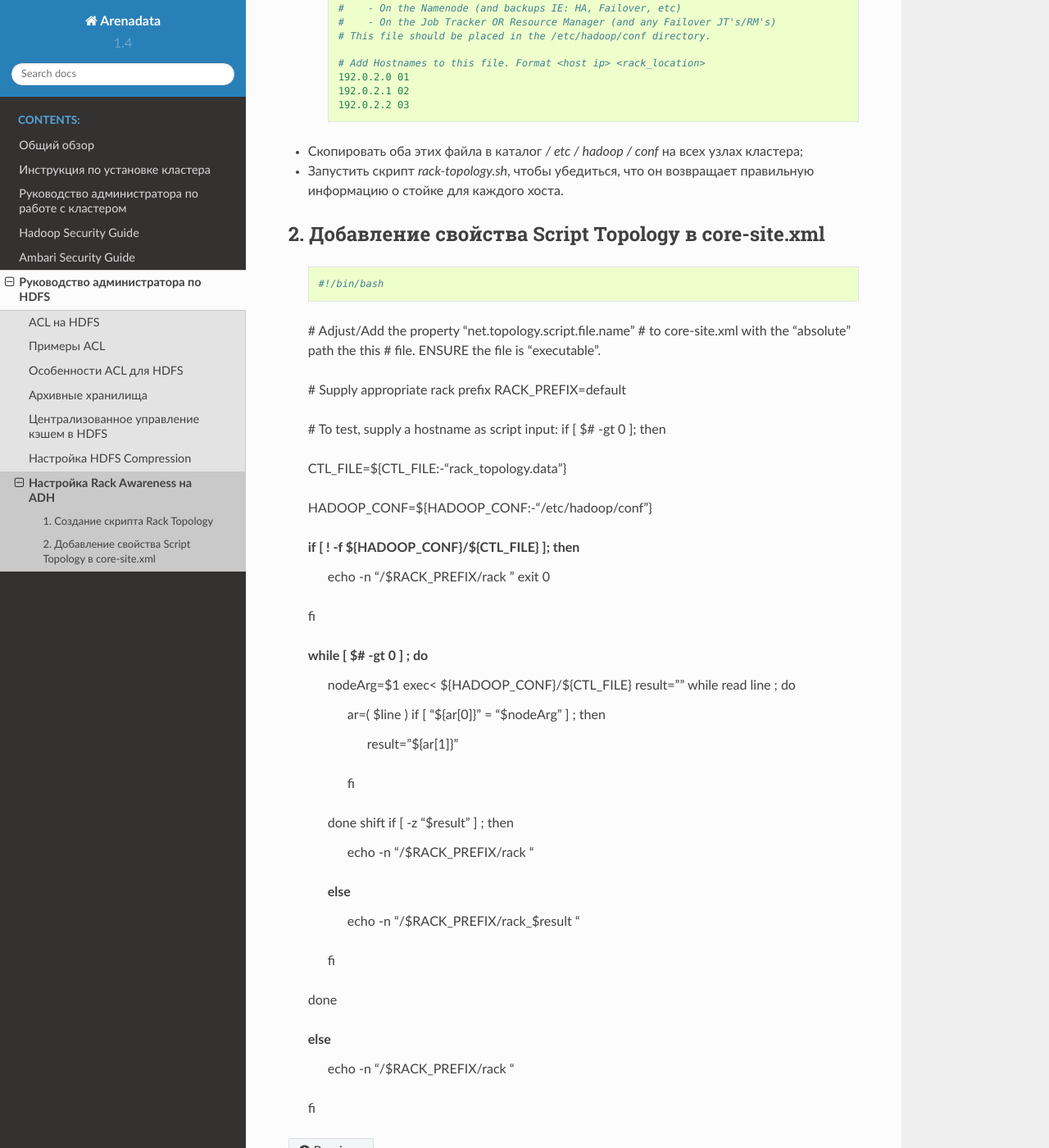
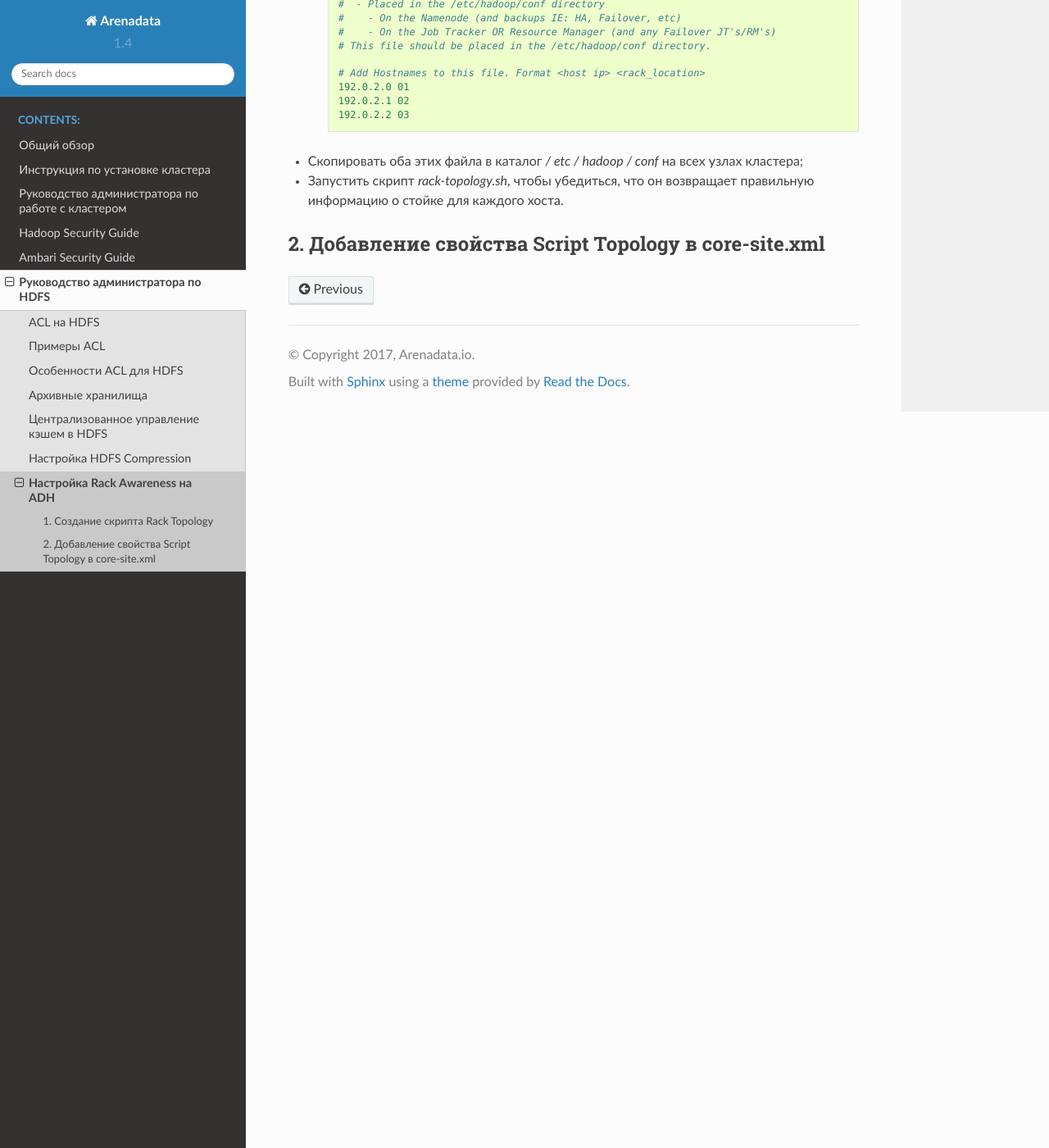
Before and after one commit to arenadata/docs_adps, a Sphinx documentation site: the page built from source/HDFSadmin/RackAwareness.rst, in a window 1280 px wide and 1400 px high, scrolled down 1316 px. Shown: the whole window at 82% size. Built offline with Sphinx 7.4.7 and the Read the Docs theme 2.0.0, drawn with Linux system fonts in a browser that asks for light colours.

Commit message:
Update RackAwareness.rst

```diff
--- a/source/HDFSadmin/RackAwareness.rst
+++ b/source/HDFSadmin/RackAwareness.rst
@@ -67,6 +67,7 @@
 
 
  **Пример файла данных топологии**. Имя файла: *rack_topology.data*
+
   ::
 
    # This file should be:
@@ -88,48 +89,3 @@
 
 2. Добавление свойства Script Topology в core-site.xml
 ^^^^^^^^^^^^^^^^^^^^^^^^^^^^^^^^^^^^^^^^^^^^^^^^^^^^^^
-
-  ::
-
-  #!/bin/bash
-
-  # Adjust/Add the property "net.topology.script.file.name"
-  # to core-site.xml with the "absolute" path the this
-  # file.  ENSURE the file is "executable".
-
-  # Supply appropriate rack prefix
-  RACK_PREFIX=default
-
-  # To test, supply a hostname as script input:
-  if [ $# -gt 0 ]; then
-
-  CTL_FILE=${CTL_FILE:-"rack_topology.data"}
-
-  HADOOP_CONF=${HADOOP_CONF:-"/etc/hadoop/conf"}
-
-  if [ ! -f ${HADOOP_CONF}/${CTL_FILE} ]; then
-    echo -n "/$RACK_PREFIX/rack "
-    exit 0
-  fi
-
-  while [ $# -gt 0 ] ; do
-    nodeArg=$1
-    exec< ${HADOOP_CONF}/${CTL_FILE}
-    result=""
-    while read line ; do
-      ar=( $line )
-      if [ "${ar[0]}" = "$nodeArg" ] ; then
-        result="${ar[1]}"
-      fi
-    done
-    shift
-    if [ -z "$result" ] ; then
-      echo -n "/$RACK_PREFIX/rack "
-    else
-      echo -n "/$RACK_PREFIX/rack_$result "
-    fi
-  done
-
-  else
-    echo -n "/$RACK_PREFIX/rack "
-  fi
```
